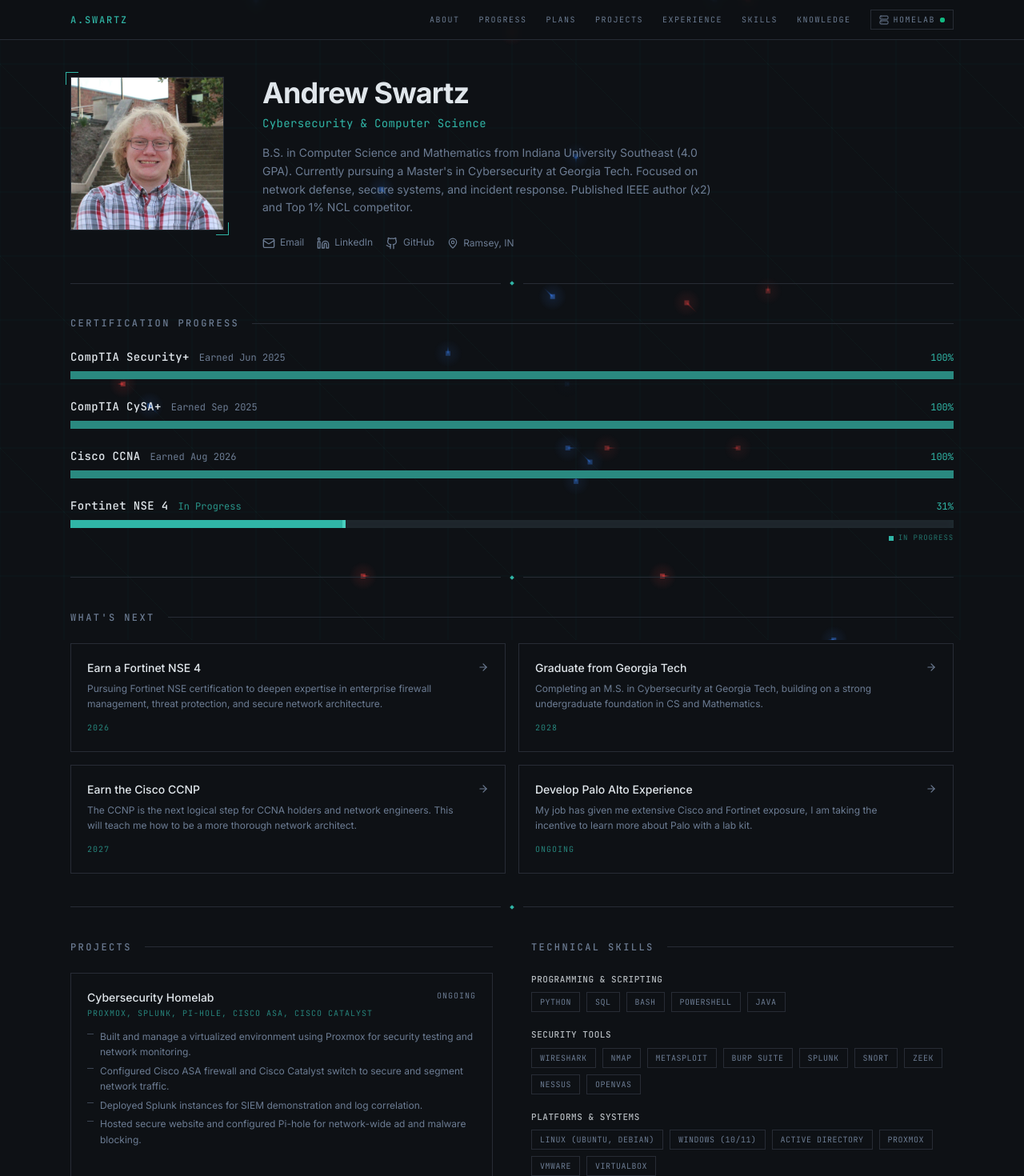
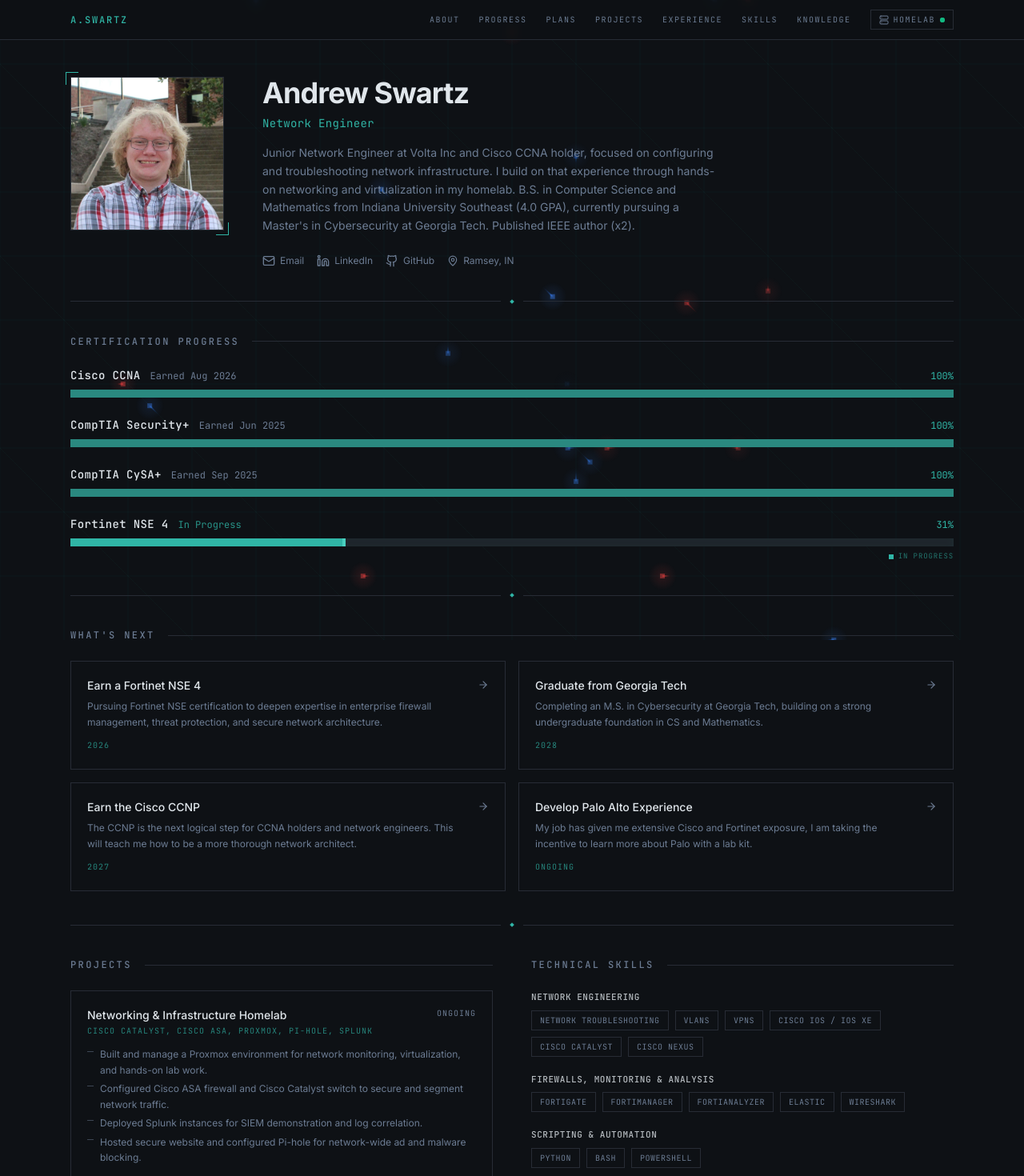
Before and after one commit to smortz11/Web_Portfolio, a Next.js app: page / in a window 1280 px wide. Shown: the top 1470 px of the page at 80% size. Built offline with nearby package versions, Linux system fonts and the light colour scheme.

Commit message:
Refocus portfolio on network engineering experience

```diff
--- a/app/Knowledge_Base/page.tsx
+++ b/app/Knowledge_Base/page.tsx
@@ -4,13 +4,13 @@ import { getCollections } from "@/lib/knowledge"
 
 export const metadata: Metadata = {
   title: "Knowledge Base | Andrew Swartz",
-  description: "Cybersecurity, networking, certification, homelab, and security research resources from Andrew Swartz.",
+  description: "Networking, certification, homelab, and cybersecurity resources from Andrew Swartz.",
 }
 
 export default async function KnowledgeBasePage() {
   const collections = await getCollections()
   return <>
-    <KnowledgeHeader eyebrow="Technical Repository // Index" title="Knowledge Base" description="Study material, field notes, labs, writeups, and downloadable resources covering cybersecurity, networking, and homelab operations." />
+    <KnowledgeHeader eyebrow="Technical Repository // Index" title="Knowledge Base" description="Study material, field notes, labs, writeups, and downloadable resources covering networking, homelab operations, and cybersecurity." />
     <div className="mb-5 flex items-center justify-between font-mono text-[10px] uppercase tracking-[0.18em] text-muted-foreground"><span>Collections</span><span>{collections.length} directories</span></div>
     <section className="grid gap-4 sm:grid-cols-2 lg:grid-cols-3">{collections.map((collection) => <CollectionCard key={collection.slug} collection={collection} />)}</section>
   </>
--- a/app/layout.tsx
+++ b/app/layout.tsx
@@ -8,8 +8,8 @@ const inter = Inter({ subsets: ['latin'], variable: '--font-inter' })
 const jetbrainsMono = JetBrains_Mono({ subsets: ['latin'], variable: '--font-jetbrains-mono' })
 
 export const metadata: Metadata = {
-  title: 'Andrew Swartz | Cybersecurity & Computer Science',
-  description: 'Portfolio of Andrew Swartz - Computer Science & Mathematics, Cybersecurity Professional',
+  title: 'Andrew Swartz | Network Engineer',
+  description: 'Portfolio of Andrew Swartz - Network Engineer focused on network infrastructure, troubleshooting, and secure connectivity.',
 }
 
 export default function RootLayout({
--- a/app/page.tsx
+++ b/app/page.tsx
@@ -19,9 +19,9 @@ import { GeometricBackground } from "@/components/geometric-bg"
  * =============================================
  */
 const certifications = [
+  { label: "Cisco CCNA", value: 100, subtitle: "Earned Aug 2026" },
   { label: "CompTIA Security+", value: 100, subtitle: "Earned Jun 2025" },
   { label: "CompTIA CySA+", value: 100, subtitle: "Earned Sep 2025" },
-  { label: "Cisco CCNA", value: 100, subtitle: "Earned Aug 2026" },
   { label: "Fortinet NSE 4", value: 31, subtitle: "In Progress" },
 ]
 
--- a/app/projects/page.tsx
+++ b/app/projects/page.tsx
@@ -6,7 +6,7 @@ import { ProjectsList } from "@/components/projects-list"
 export const metadata: Metadata = {
   title: "Projects | Andrew Swartz",
   description:
-    "Cybersecurity and computer science projects by Andrew Swartz, including published IEEE research (x2).",
+    "Networking, homelab infrastructure, and computer science projects by Andrew Swartz, including published IEEE security research (x2).",
 }
 
 export default function ProjectsPage() {
--- a/components/experience-section.tsx
+++ b/components/experience-section.tsx
@@ -12,9 +12,9 @@ const experiences: ExperienceItem[] = [
     location: "Louisville, KY",
     period: "May 2026 -- Present",
     bullets: [
-      "Install, configure, and troubleshoot network hardware and software for optimal performance.",
+      "Troubleshoot network connectivity and client issues across Cisco Catalyst and Nexus environments, working with Cisco IOS and IOS XE.",
       "Prioritize ticket queues to ensure timely resolution of client issues in alignment with SLAs.",
-      "Optimize network security measures while maintaining efficient communication links.",
+      "Work with FortiGate, FortiManager, and FortiAnalyzer, using Elastic and Wireshark for monitoring and analysis.",
     ],
   },
   {
--- a/components/hero-section.tsx
+++ b/components/hero-section.tsx
@@ -25,14 +25,15 @@ export function HeroSection() {
           Andrew Swartz
         </h1>
         <p className="mt-2 font-mono text-sm text-primary tracking-wide">
-          Cybersecurity & Computer Science
+          Network Engineer
         </p>
         <p className="mt-4 max-w-xl text-sm leading-relaxed text-muted-foreground">
-          B.S. in Computer Science and Mathematics from Indiana University
-          Southeast (4.0 GPA). Currently pursuing a Master{"'"}s in Cybersecurity
-          at Georgia Tech. Focused on network defense, secure systems, and
-          incident response. Published IEEE author (x2) and Top 1% NCL
-          competitor.
+          Junior Network Engineer at Volta Inc and Cisco CCNA holder, focused
+          on configuring and troubleshooting network infrastructure. I build
+          on that experience through hands-on networking and virtualization
+          in my homelab. B.S. in Computer Science and Mathematics from Indiana
+          University Southeast (4.0 GPA), currently pursuing a Master{"'"}s in
+          Cybersecurity at Georgia Tech. Published IEEE author (x2).
         </p>
         {/* Contact links */}
         <div className="mt-6 flex flex-wrap items-center gap-4">
--- a/components/projects-list.tsx
+++ b/components/projects-list.tsx
@@ -29,8 +29,8 @@ interface Project {
 const projects: Project[] = [
   {
     id: "homelab",
-    title: "Cybersecurity Homelab",
-    subtitle: "Virtualized security environment for testing and monitoring",
+    title: "Networking & Infrastructure Homelab",
+    subtitle: "Network segmentation, monitoring, and virtualized infrastructure",
     date: "Ongoing",
     status: "ongoing",
     tech: [
@@ -42,9 +42,9 @@ const projects: Project[] = [
       "Ubuntu Server",
     ],
     summary:
-      "A full-stack virtualized environment for hands-on security testing, SIEM demonstration, and network segmentation.",
+      "A virtualized homelab for network segmentation, inter-VLAN routing, DNS filtering, and monitoring, with security testing and log analysis.",
     details: [
-      "Built and manage a virtualized environment using Proxmox for security testing and network monitoring.",
+      "Built and manage a Proxmox environment for network monitoring, virtualization, and hands-on lab work.",
       "Configured Cisco ASA firewall and Cisco Catalyst switch to secure and segment network traffic across multiple VLANs.",
       "Deployed Splunk instances for SIEM demonstration and log correlation, ingesting firewall, DNS, and system logs.",
       "Hosted a secure website behind a reverse proxy and configured Pi-hole for network-wide ad and malware blocking.",
--- a/components/projects-section.tsx
+++ b/components/projects-section.tsx
@@ -11,10 +11,10 @@ interface Project {
 
 const projects: Project[] = [
   {
-    title: "Cybersecurity Homelab",
-    tech: "Proxmox, Splunk, Pi-hole, Cisco ASA, Cisco Catalyst",
+    title: "Networking & Infrastructure Homelab",
+    tech: "Cisco Catalyst, Cisco ASA, Proxmox, Pi-hole, Splunk",
     description: [
-      "Built and manage a virtualized environment using Proxmox for security testing and network monitoring.",
+      "Built and manage a Proxmox environment for network monitoring, virtualization, and hands-on lab work.",
       "Configured Cisco ASA firewall and Cisco Catalyst switch to secure and segment network traffic.",
       "Deployed Splunk instances for SIEM demonstration and log correlation.",
       "Hosted secure website and configured Pi-hole for network-wide ad and malware blocking.",
--- a/components/skills-section.tsx
+++ b/components/skills-section.tsx
@@ -5,33 +5,24 @@ interface SkillGroup {
 
 const skills: SkillGroup[] = [
   {
-    category: "Programming & Scripting",
-    items: ["Python", "SQL", "Bash", "PowerShell", "Java"],
+    category: "Network Engineering",
+    items: ["Network Troubleshooting", "VLANs", "VPNs", "Cisco IOS / IOS XE", "Cisco Catalyst", "Cisco Nexus"],
   },
   {
-    category: "Security Tools",
-    items: [
-      "Wireshark",
-      "Nmap",
-      "Metasploit",
-      "Burp Suite",
-      "Splunk",
-      "Snort",
-      "Zeek",
-      "Nessus",
-      "OpenVAS",
-    ],
+    category: "Firewalls, Monitoring & Analysis",
+    items: ["FortiGate", "FortiManager", "FortiAnalyzer", "Elastic", "Wireshark"],
+  },
+  {
+    category: "Scripting & Automation",
+    items: ["Python", "Bash", "PowerShell"],
+  },
+  {
+    category: "Lab & Study Tools",
+    items: ["Cisco Packet Tracer", "Cisco ASA", "pfSense", "Pi-hole", "Proxmox"],
   },
   {
     category: "Platforms & Systems",
-    items: [
-      "Linux (Ubuntu, Debian)",
-      "Windows (10/11)",
-      "Active Directory",
-      "Proxmox",
-      "VMware",
-      "VirtualBox",
-    ],
+    items: ["Linux (Ubuntu, Debian)", "Windows (10/11)", "Active Directory", "VMware", "VirtualBox"],
   },
 ]
 
```
